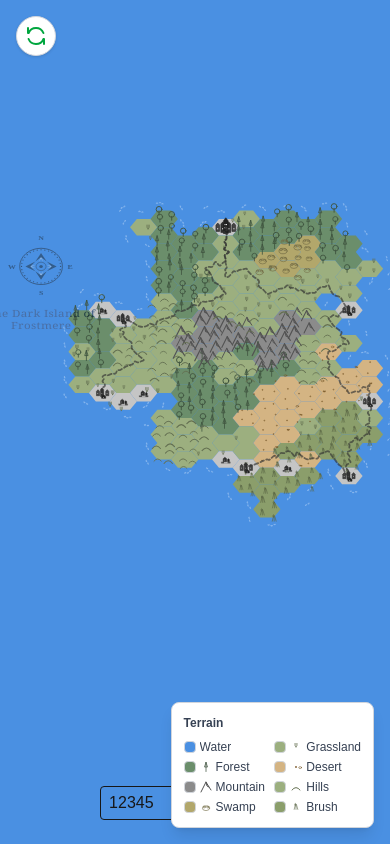
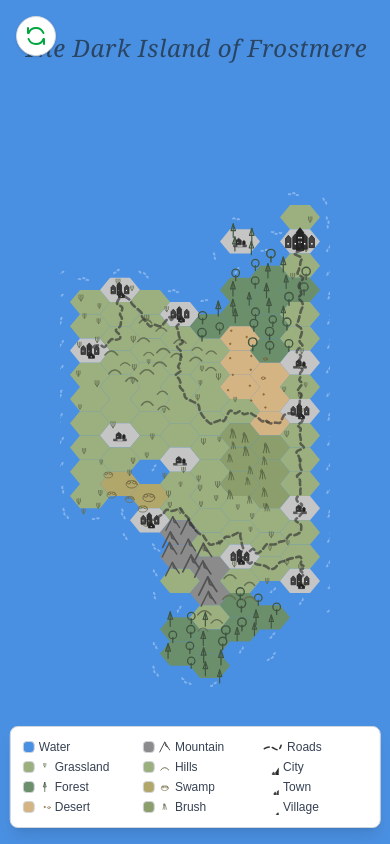
Before and after one commit to kohlhofer/hex-map, a Next.js app: page / in a window 390 px wide. Built offline with nearby package versions, Linux system fonts and the light colour scheme.

Commit message:
UI/UX improvements: responsive legend, title layout, removed windrose, cleaned up debug logs, and other fixes

```diff
--- a/src/components/HexMap.tsx
+++ b/src/components/HexMap.tsx
@@ -1,6 +1,7 @@
 'use client';
 
 import { useState, useEffect } from 'react';
+import React from 'react';
 
 // Define terrain types
 export enum TerrainType {
@@ -154,8 +155,8 @@ export default function HexMap() {
   const [tiles, setTiles] = useState<HexTile[]>([]);
   const [tileMap, setTileMap] = useState<Record<string, HexTile>>({});
   const [hoveredTile, setHoveredTile] = useState<string | null>(null);
-  const [mapWidth, setMapWidth] = useState(35); // width of the map (in hexes)
-  const [mapHeight, setMapHeight] = useState(20); // height of the map (in hexes)
+  const [mapWidth, setMapWidth] = useState(20); // Start with minimum width
+  const [mapHeight, setMapHeight] = useState(15); // Start with minimum height
   const [hexSize, setHexSize] = useState(20); // size of hexagons in pixels (smaller)
   const [seed, setSeed] = useState('12345');
   const [seedInput, setSeedInput] = useState('12345');
@@ -168,8 +169,8 @@ export default function HexMap() {
     const viewportWidth = window.innerWidth;
     const viewportHeight = window.innerHeight;
 
-    // Reserve space for controls and legend at bottom (approximately 200px)
-    const reservedHeight = 200;
+    // Reserve space for legend at bottom right (approximately 120px)
+    const reservedHeight = 120;
     const availableHeight = viewportHeight - reservedHeight;
 
     // Calculate hex dimensions in pixels
@@ -181,30 +182,71 @@ export default function HexMap() {
     const maxHexesWidth = Math.floor((viewportWidth - padding) / hexWidth);
     const maxHexesHeight = Math.floor((availableHeight - padding) / hexHeight);
 
-    // Set reasonable bounds and ensure the map is not too small
-    const newMapWidth = Math.max(20, Math.min(50, maxHexesWidth));
-    const newMapHeight = Math.max(15, Math.min(35, maxHexesHeight));
-
-    return { width: newMapWidth, height: newMapHeight };
+    // Calculate viewport aspect ratio
+    const viewportAspectRatio = viewportWidth / availableHeight;
+
+    // Start with what actually fits on screen
+    let targetWidth = maxHexesWidth;
+    let targetHeight = maxHexesHeight;
+
+    // Adjust based on aspect ratio to better utilize the space
+    if (viewportAspectRatio > 1.5) {
+      // Wide screen - use full width, adjust height proportionally
+      targetWidth = maxHexesWidth;
+      const proportionalHeight = Math.round(targetWidth / viewportAspectRatio);
+      targetHeight = Math.min(maxHexesHeight, proportionalHeight);
+    } else if (viewportAspectRatio < 0.8) {
+      // Tall screen - use full height, adjust width proportionally
+      targetHeight = maxHexesHeight;
+      const proportionalWidth = Math.round(targetHeight * viewportAspectRatio);
+      targetWidth = Math.min(maxHexesWidth, proportionalWidth);
+    }
+    // For balanced screens (0.8-1.5), just use maximum that fits
+
+    // Apply reasonable minimum bounds if screen is very small
+    targetWidth = Math.max(targetWidth, 10);
+    targetHeight = Math.max(targetHeight, 8);
+
+    // Apply reasonable maximum bounds for performance
+    targetWidth = Math.min(targetWidth, 50);
+    targetHeight = Math.min(targetHeight, 35);
+
+    // Debug logging
+    console.log('Viewport:', viewportWidth, 'x', viewportHeight);
+    console.log('Available height:', availableHeight);
+    console.log('Aspect ratio:', viewportAspectRatio.toFixed(2));
+    console.log('Max hexes that fit:', maxHexesWidth, 'x', maxHexesHeight);
+    console.log('Final dimensions:', targetWidth, 'x', targetHeight);
+
+    return { width: targetWidth, height: targetHeight };
   };
 
-  // Update map dimensions on mount and window resize
+  // Update map dimensions and generate map
   useEffect(() => {
-    const updateDimensions = () => {
+    const updateMapWithDimensions = () => {
       const { width, height } = calculateMapDimensions();
       setMapWidth(width);
       setMapHeight(height);
+      // Don't generate map immediately - let the state update first
     };
 
     // Set initial dimensions
-    updateDimensions();
+    updateMapWithDimensions();
 
     // Listen for window resize
-    window.addEventListener('resize', updateDimensions);
+    window.addEventListener('resize', updateMapWithDimensions);
 
     // Cleanup
-    return () => window.removeEventListener('resize', updateDimensions);
+    return () => window.removeEventListener('resize', updateMapWithDimensions);
   }, [hexSize]);
+
+  // Generate map when dimensions or seed change
+  useEffect(() => {
+    // Only generate if we have valid dimensions (not the initial defaults)
+    if (mapWidth > 0 && mapHeight > 0) {
+      generateMap();
+    }
+  }, [mapWidth, mapHeight, seed]);
 
   // Convert axial coordinates to pixel coordinates (flat-topped, rectangular grid)
   const axialToPixel = (q: number, r: number): Point => {
@@ -480,7 +522,7 @@ export default function HexMap() {
         }
       }
       if (iterations >= MAX_ITER) {
-        console.warn('River pathfinding exceeded max iterations');
+        // (debug removed)
       }
       return null;
     }
@@ -737,7 +779,7 @@ export default function HexMap() {
       }
 
       if (iterations >= MAX_ITER) {
-        console.warn('Road pathfinding exceeded max iterations');
+        // (debug removed)
       }
       return null;
     }
@@ -887,10 +929,6 @@ export default function HexMap() {
     return terrains[Math.floor(Math.random() * terrains.length)];
   };
 
-  useEffect(() => {
-    generateMap();
-  }, [mapWidth, mapHeight, seed]);
-
   // Helper function to create a seeded random generator for consistent symbol placement
   const createSeededRandom = (seed: string) => {
     let seedNum = 0;
@@ -1066,7 +1104,14 @@ export default function HexMap() {
   }
 
   return (
-    <div className="min-h-screen flex flex-col items-center justify-center" style={{ backgroundColor: '#4A90E2' }}>
+    <div className="min-h-screen flex flex-col" style={{ backgroundColor: '#4A90E2' }}>
+      {/* Header with Title */}
+      <div className="w-full py-8 text-center">
+        <h1 className="text-2xl font-serif text-[#223344] opacity-80 italic tracking-wide">
+          {mapName}
+        </h1>
+      </div>
+
       {/* Floating Generate Button (restored, fixed top-left) */}
       <div className="fixed top-4 left-4 z-20">
         <button
@@ -1081,8 +1126,8 @@ export default function HexMap() {
         </button>
       </div>
 
-      {/* Centered Map Container */}
-      <div className="flex-1 flex items-center justify-center w-full">
+      {/* Map Container */}
+      <div className="flex justify-center w-full">
         <div className="relative" style={{ width: `${bounds.maxX - bounds.minX}px`, height: `${bounds.maxY - bounds.minY}px` }}>
           <svg
             className="w-full h-full block"
@@ -1178,40 +1223,8 @@ export default function HexMap() {
                       <circle cx="0" cy="0" r="0.7" />
                     </symbol>
                     {/* Classic Windrose SVG symbol */}
-                    <symbol id="windrose" viewBox="-45 -50 90 100">
-                      {/* Outer circle (no fill) */}
-                      <circle cx="0" cy="0" r="30" fill="none" stroke="#222" strokeWidth="1.2" />
-                      {/* Dotted border */}
-                      {Array.from({length: 32}).map((_, i) => {
-                        const angle = (i / 32) * 2 * Math.PI;
-                        const r = 27.5;
-                        return (
-                          <circle key={i} cx={Math.cos(angle)*r} cy={Math.sin(angle)*r} r={0.9} fill="#222" />
-                        );
-                      })}
-                      {/* Secondary points (light) */}
-                      <polygon points="0,-22 2.5,-8 0,-13 -2.5,-8" fill="#bcd" />
-                      <polygon points="0,22 2.5,8 0,13 -2.5,8" fill="#bcd" />
-                      <polygon points="-22,0 -8,2.5 -13,0 -8,-2.5" fill="#bcd" />
-                      <polygon points="22,0 8,2.5 13,0 8,-2.5" fill="#bcd" />
-                      <polygon points="15,-15 8,-8 13,-13 8,-8" fill="#bcd" />
-                      <polygon points="-15,-15 -8,-8 -13,-13 -8,-8" fill="#bcd" />
-                      <polygon points="15,15 8,8 13,13 8,8" fill="#bcd" />
-                      <polygon points="-15,15 -8,8 -13,13 -8,8" fill="#bcd" />
-                      {/* Main points (dark, chunky, inside ring) */}
-                      <polygon points="0,-22 8,-8 0,-15 -8,-8" fill="#223344" />
-                      <polygon points="0,22 8,8 0,15 -8,8" fill="#223344" />
-                      <polygon points="-22,0 -8,8 -15,0 -8,-8" fill="#223344" />
-                      <polygon points="22,0 8,8 15,0 8,-8" fill="#223344" />
-                      {/* Inner circle (no fill) */}
-                      <circle cx="0" cy="0" r="7" fill="none" stroke="#222" strokeWidth="0.8" />
-                      <circle cx="0" cy="0" r="2.5" fill="#223344" />
-                      {/* Cardinal directions (outside ring, more margin) */}
-                      <text x="0" y="-43" textAnchor="middle" fontSize="11" fontFamily="serif" fill="#223344" fontWeight="bold">N</text>
-                      <text x="0" y="48" textAnchor="middle" fontSize="11" fontFamily="serif" fill="#223344" fontWeight="bold">S</text>
-                      <text x="-41" y="5" textAnchor="middle" fontSize="11" fontFamily="serif" fill="#223344" fontWeight="bold">W</text>
-                      <text x="41" y="5" textAnchor="middle" fontSize="11" fontFamily="serif" fill="#223344" fontWeight="bold">E</text>
-                    </symbol>
+                    {/* <symbol id="windrose" viewBox="-45 -50 90 100">
+                    </symbol> */}
                     {/* Settlement symbols */}
                     <symbol id="settlement-city" viewBox="-10 -10 20 20">
                       {/* Side buildings (shorter) */}
@@ -1560,7 +1573,8 @@ export default function HexMap() {
                   const rockTypes = ['desert-rock1', 'desert-rock2', 'desert-rock3'];
                   const strokeColor = getSymbolColor(TerrainType.DESERT);
                   const desertTiles = tiles.filter(t => t.terrain === TerrainType.DESERT);
-                  console.log('Desert tiles (no river):', desertTiles.length, 'Desert symbols:', positions.length);
+                  // (debug removed)
+                  // console.log('Desert tiles (no river):', desertTiles.length, 'Desert symbols:', positions.length);
                   return positions.map((pos, i) => {
                     const dotSeed = `desert-dot-${i}-${pos.x.toFixed(1)}-${pos.y.toFixed(1)}`;
                     const dotRand = createSeededRandom(dotSeed);
@@ -1705,6 +1719,7 @@ export default function HexMap() {
                 let breakIdx = nameLines.indexOf('of') !== -1 ? nameLines.indexOf('of') + 1 : 1;
                 const line1 = nameLines.slice(0, breakIdx).join(' ');
                 const line2 = nameLines.slice(breakIdx).join(' ');
+                return null; // Windrose moved to separate component
                 return (
                   <g style={{ mixBlendMode: 'multiply' }}>
                     <g transform={`translate(${center.x - windroseSize / 2},${center.y - totalHeight / 2}) scale(${scale},${scale * 0.85})`}>
@@ -1713,7 +1728,7 @@ export default function HexMap() {
                     <g transform={`translate(${center.x},${center.y + windroseSize * 0.45}) scale(${scale},${scale * 0.85})`}>
                       <text
                         x={0}
-                        y={0}
+                        y={54}
                         fontFamily="Georgia, Times, serif"
                         fontSize={Math.round(windroseSize * 0.16)}
                         fill="#4a6fa5"
@@ -1747,81 +1762,150 @@ export default function HexMap() {
         </div>
       </div>
 
-      {/* Bottom Controls */}
-      <div className="w-full py-6 px-4">
-        {/* Seed Control */}
-        <div className="flex justify-center items-center gap-4">
-          <form onSubmit={e => { e.preventDefault(); setSeed(seedInput); }} className="flex items-center gap-2">
-            <input
-              type="text"
-              value={seedInput}
-              onChange={e => setSeedInput(e.target.value)}
-              className="px-2 py-1 border rounded"
-              placeholder="Seed"
-              style={{ width: 100 }}
-            />
-            <button
-              type="submit"
-              className="px-2 py-1 bg-gray-300 rounded hover:bg-gray-400"
-            >
-              Set Seed
-            </button>
-          </form>
-        </div>
-      </div>
-
       {/* Compact Legend - Fixed Bottom Right */}
-      <div className="fixed bottom-4 right-4 bg-white rounded-lg shadow-lg border border-gray-300 p-3 z-10">
-        <div className="text-xs font-semibold text-gray-700 mb-2">Terrain</div>
-        <div className="grid grid-cols-2 gap-1 text-xs">
-          {Object.values(TerrainType).map((terrain) => (
-            <div key={terrain} className="flex items-center gap-1">
-              <div
-                className="w-3 h-3 rounded border border-gray-300 flex-shrink-0"
-                style={{ backgroundColor: getTerrainColor(terrain) }}
-              />
-              {terrain !== TerrainType.WATER && (
+      <div className="fixed bottom-4 left-1/2 transform -translate-x-1/2 w-[95vw] max-w-sm sm:w-auto sm:max-w-none sm:left-auto sm:right-4 sm:translate-x-0 bg-white rounded-lg shadow-lg border border-gray-300 p-3 z-10">
+        <div className="grid grid-cols-3 gap-x-4 gap-y-1 text-xs whitespace-nowrap">
+          {/* Row-based legend: terrain1 | terrain2 | man-made */}
+          {Array.from({ length: 4 }).map((_, i) => (
+            <React.Fragment key={i}>
+              {/* First column: terrain i */}
+              <div className="flex items-center gap-1">
+                <div className="w-3 h-3 rounded border border-gray-300 flex-shrink-0" style={{ backgroundColor: getTerrainColor(Object.values(TerrainType)[i]) }} />
+                {Object.values(TerrainType)[i] !== TerrainType.WATER && (
                   <svg className="w-3 h-3 flex-shrink-0" viewBox="-10 -10 20 20">
-                  {terrain === TerrainType.FOREST && (
+                    {(() => {
+                      const terrain = Object.values(TerrainType)[i];
+                      if (terrain === TerrainType.FOREST) return (
                         <g style={{ color: getSymbolColor(TerrainType.FOREST) }}>
                           <use href="#forest-evergreen" width="20" height="20" transform="translate(-10,-10)" stroke={getSymbolColor(TerrainType.FOREST)} strokeWidth="3" />
                         </g>
-                  )}
-                  {terrain === TerrainType.MOUNTAIN && (
+                      );
+                      if (terrain === TerrainType.MOUNTAIN) return (
                         <g style={{ color: getSymbolColor(TerrainType.MOUNTAIN) }}>
                           <use href="#mountain-peak" width="20" height="20" transform="translate(-10,-10)" stroke={getSymbolColor(TerrainType.MOUNTAIN)} strokeWidth="3" />
                         </g>
-                  )}
-                  {terrain === TerrainType.HILLS && (
+                      );
+                      if (terrain === TerrainType.HILLS) return (
                         <g style={{ color: getSymbolColor(TerrainType.HILLS) }}>
                           <use href="#hill-arch" width="20" height="20" transform="translate(-10,-10)" stroke={getSymbolColor(TerrainType.HILLS)} strokeWidth="3" />
                         </g>
-                  )}
-                  {terrain === TerrainType.GRASSLAND && (
+                      );
+                      if (terrain === TerrainType.GRASSLAND) return (
                         <g style={{ color: getSymbolColor(TerrainType.GRASSLAND) }}>
                           <use href="#grass-tuft" width="20" height="20" transform="translate(-10,-10)" stroke={getSymbolColor(TerrainType.GRASSLAND)} strokeWidth="2" />
                         </g>
-                  )}
-                  {terrain === TerrainType.DESERT && (
+                      );
+                      if (terrain === TerrainType.DESERT) return (
                         <g style={{ color: getSymbolColor(TerrainType.DESERT) }}>
                           <use href="#desert-dot" width="6" height="6" transform="translate(-3,-3)" stroke={getSymbolColor(TerrainType.DESERT)} strokeWidth="2" />
                           <use href="#desert-rock1" width="10" height="10" transform="translate(2,-5)" stroke={getSymbolColor(TerrainType.DESERT)} strokeWidth="2" />
                         </g>
-                  )}
-                  {terrain === TerrainType.SWAMP && (
+                      );
+                      if (terrain === TerrainType.SWAMP) return (
                         <g style={{ color: getSymbolColor(TerrainType.SWAMP) }}>
                           <use href="#brush-bush" width="20" height="20" transform="translate(-10,-10)" stroke={getSymbolColor(TerrainType.SWAMP)} strokeWidth="2" />
                         </g>
-                  )}
-                  {terrain === TerrainType.BRUSH && (
+                      );
+                      if (terrain === TerrainType.BRUSH) return (
                         <g style={{ color: getSymbolColor(TerrainType.BRUSH) }}>
                           <use href="#swamp-marsh" width="20" height="20" transform="translate(-10,-10)" stroke={getSymbolColor(TerrainType.BRUSH)} strokeWidth="2" />
                         </g>
-                  )}
+                      );
+                      return null;
+                    })()}
                   </svg>
                 )}
-              <span className="capitalize text-gray-700 text-xs truncate">{terrain}</span>
+                <span className="capitalize text-gray-700 text-xs truncate">{Object.values(TerrainType)[i]}</span>
               </div>
+              {/* Second column: terrain i+4 */}
+              <div className="flex items-center gap-1">
+                {Object.values(TerrainType)[i+4] && (
+                  <>
+                    <div className="w-3 h-3 rounded border border-gray-300 flex-shrink-0" style={{ backgroundColor: getTerrainColor(Object.values(TerrainType)[i+4]) }} />
+                    {Object.values(TerrainType)[i+4] !== TerrainType.WATER && (
+                      <svg className="w-3 h-3 flex-shrink-0" viewBox="-10 -10 20 20">
+                        {(() => {
+                          const terrain = Object.values(TerrainType)[i+4];
+                          if (terrain === TerrainType.FOREST) return (
+                            <g style={{ color: getSymbolColor(TerrainType.FOREST) }}>
+                              <use href="#forest-evergreen" width="20" height="20" transform="translate(-10,-10)" stroke={getSymbolColor(TerrainType.FOREST)} strokeWidth="3" />
+                            </g>
+                          );
+                          if (terrain === TerrainType.MOUNTAIN) return (
+                            <g style={{ color: getSymbolColor(TerrainType.MOUNTAIN) }}>
+                              <use href="#mountain-peak" width="20" height="20" transform="translate(-10,-10)" stroke={getSymbolColor(TerrainType.MOUNTAIN)} strokeWidth="3" />
+                            </g>
+                          );
+                          if (terrain === TerrainType.HILLS) return (
+                            <g style={{ color: getSymbolColor(TerrainType.HILLS) }}>
+                              <use href="#hill-arch" width="20" height="20" transform="translate(-10,-10)" stroke={getSymbolColor(TerrainType.HILLS)} strokeWidth="3" />
+                            </g>
+                          );
+                          if (terrain === TerrainType.GRASSLAND) return (
+                            <g style={{ color: getSymbolColor(TerrainType.GRASSLAND) }}>
+                              <use href="#grass-tuft" width="20" height="20" transform="translate(-10,-10)" stroke={getSymbolColor(TerrainType.GRASSLAND)} strokeWidth="2" />
+                            </g>
+                          );
+                          if (terrain === TerrainType.DESERT) return (
+                            <g style={{ color: getSymbolColor(TerrainType.DESERT) }}>
+                              <use href="#desert-dot" width="6" height="6" transform="translate(-3,-3)" stroke={getSymbolColor(TerrainType.DESERT)} strokeWidth="2" />
+                              <use href="#desert-rock1" width="10" height="10" transform="translate(2,-5)" stroke={getSymbolColor(TerrainType.DESERT)} strokeWidth="2" />
+                            </g>
+                          );
+                          if (terrain === TerrainType.SWAMP) return (
+                            <g style={{ color: getSymbolColor(TerrainType.SWAMP) }}>
+                              <use href="#brush-bush" width="20" height="20" transform="translate(-10,-10)" stroke={getSymbolColor(TerrainType.SWAMP)} strokeWidth="2" />
+                            </g>
+                          );
+                          if (terrain === TerrainType.BRUSH) return (
+                            <g style={{ color: getSymbolColor(TerrainType.BRUSH) }}>
+                              <use href="#swamp-marsh" width="20" height="20" transform="translate(-10,-10)" stroke={getSymbolColor(TerrainType.BRUSH)} strokeWidth="2" />
+                            </g>
+                          );
+                          return null;
+                        })()}
+                      </svg>
+                    )}
+                    <span className="capitalize text-gray-700 text-xs truncate">{Object.values(TerrainType)[i+4]}</span>
+                  </>
+                )}
+              </div>
+              {/* Third column: man-made items (roads/settlements) */}
+              <div className="flex items-center gap-1">
+                {i === 0 && (
+                  <>
+                    <svg className="w-5 h-3 flex-shrink-0" viewBox="0 0 24 8" style={{ verticalAlign: 'middle' }}>
+                      <path d="M2 6 Q8 2 14 6 Q20 10 22 2" stroke="#333" strokeWidth="2" fill="none" strokeDasharray="6,4" strokeLinecap="round" />
+                    </svg>
+                    <span className="text-gray-700 text-xs truncate">Roads</span>
+                  </>
+                )}
+                {i === 1 && (
+                  <>
+                    <svg className="w-4 h-4" viewBox="-10 -10 20 20">
+                      <use href="#settlement-city" />
+                    </svg>
+                    <span className="text-gray-700 text-xs">City</span>
+                  </>
+                )}
+                {i === 2 && (
+                  <>
+                    <svg className="w-4 h-4" viewBox="-10 -10 20 20">
+                      <use href="#settlement-town" />
+                    </svg>
+                    <span className="text-gray-700 text-xs">Town</span>
+                  </>
+                )}
+                {i === 3 && (
+                  <>
+                    <svg className="w-4 h-4" viewBox="-10 -10 20 20">
+                      <use href="#settlement-village" />
+                    </svg>
+                    <span className="text-gray-700 text-xs">Village</span>
+                  </>
+                )}
+              </div>
+            </React.Fragment>
           ))}
         </div>
       </div>
```
Lines whose indentation alone changed are shown as unchanged.
